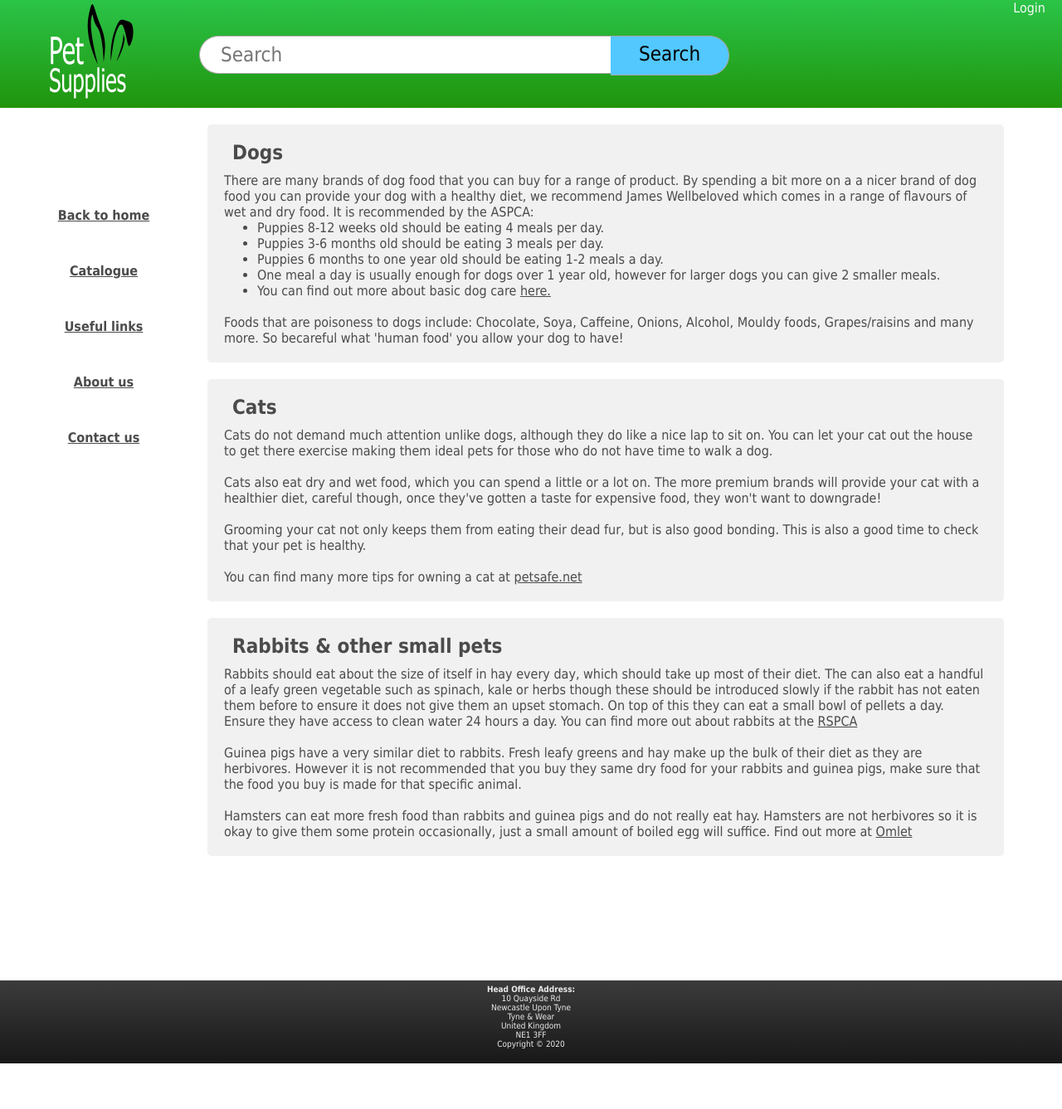
After one commit to jakebaz/Dynamic-wesite-for-petshop, a PHP site: page /php/pet_info.php in a window 1280 px wide. The commit adds this page. Shown: the whole page at 83% size. Run offline with PHP 8.4, Linux system fonts and the light colour scheme.

Commit message:
added info on pets page

```diff
--- a/css/styles.css
+++ b/css/styles.css
@@ -199,6 +166,26 @@ body{
 #main-display h6{
 	padding-left: 20px;
 	clear: both;
+}
+
+.main article{
+	padding: 10px 20px 20px 20px;
+	margin-top: 20px;
+	background-color: #f1f1f1;
+	border-radius: 5px;
+}
+
+.main article a:hover{
+	color: #2BC448;
+}
+
+.main article h2{
+	font-size: 24px;
+	padding: 10px;
+}
+
+.main article ul li{
+	margin-left: 40px;
 }
 
 .web-form {
@@ -525,13 +512,14 @@ body{
 .footer{
 	position: relative;
 	width: 100%;
-	height: 150px;
-	margin-top: -150px;
+	height: 100px;
+	margin-top: -100px;
 	clear: both;
 	background-image: linear-gradient(#3b3b3b, #181818);
 	bottom: 0;
 	margin-bottom: 0;
 	border: 0;
+
 }
 
 .footer-address{
@@ -542,8 +530,10 @@ body{
 
 .footer-address h6{
 	color: #ebebeb;
+	font-size: 10px;
 }
 
 .footer-address li{
 	color: #ebebeb;
+	font-size: 10px;
 }
--- a/php/about.php
+++ b/php/about.php
@@ -36,7 +36,7 @@
 				<div class="navigation">
 					<ul>
 						<li><a href="catalogue.php">Catalogue</a></li>
-						<li><a href="#">Information on pets</a></li>
+						<li><a href="pet_info.php">Information on pets</a></li>
 						<li><a href="#">Useful links</a></li>
 						<li><a href="about.php">About us</a></li>
 						<li><a href="contact.php">Contact us</a></li>
--- a/php/cart.php
+++ b/php/cart.php
@@ -54,7 +54,7 @@ error_reporting(E_ALL);
 				<div class="navigation">
 					<ul>
 						<li><a href="catalogue.php">Catalogue</a></li>
-						<li><a href="#">Information on pets</a></li>
+						<li><a href="pet_info.php">Information on pets</a></li>
 						<li><a href="#">Useful links</a></li>
 						<li><a href="about.php">About us</a></li>
 						<li><a href="contact.php">Contact us</a></li>
@@ -79,7 +79,7 @@ error_reporting(E_ALL);
 
                                 }
                             } else{
-                                echo '<h1 id="empty-cart">Your cart is empty</h1>';
+                                echo '<h1>Your cart is empty</h1>';
                             }
                         ?>
                     </div>
--- a/php/contact.php
+++ b/php/contact.php
@@ -36,7 +36,7 @@
 				<div class="navigation">
 					<ul>
 						<li><a href="catalogue.php">Catalogue</a></li>
-						<li><a href="#">Information on pets</a></li>
+						<li><a href="pet_info.php">Information on pets</a></li>
 						<li><a href="#">Useful links</a></li>
 						<li><a href="about.php">About us</a></li>
 						<li><a href="contact.php">Contact us</a></li>
--- a/php/login_form.php
+++ b/php/login_form.php
@@ -28,7 +28,7 @@
 				<div class="navigation">
 					<ul>
 						<li><a href="catalogue.php">Catalogue</a></li>
-						<li><a href="#">Information on pets</a></li>
+						<li><a href="pet_info.php">Information on pets</a></li>
 						<li><a href="#">Useful links</a></li>
 						<li><a href="about.php">About us</a></li>
 						<li><a href="contact.php">Contact us</a></li>
--- /dev/null
+++ b/php/pet_info.php
@@ -0,0 +1,114 @@
+<?php
+session_start();
+?>
+
+<html>
+<head>
+	<title>Pet Supplies|Home</title>
+	<meta charset="utf-8"/>
+	<meta name="viewport" content="width=device-width, initial-scale=1.0">
+	<meta name="keywords" content="pets, pet shop, pet supplies"/>
+	<meta name="author" content="Jacob Bazin"/>
+	<link rel="stylesheet" type="text/css" href="../css/styles.css">
+	<script src="https://ajax.googleapis.com/ajax/libs/jquery/3.5.1/jquery.min.js"></script>
+	<script src="../js/script.js"></script>
+</head>
+<body>
+	<div class="main-wrapper">
+		<div class="content-wrapper">
+			<div class="top-banner">
+				<a href="home.php"><img class="logo" src="../images/Logo2.png"></a>
+				<div class="search-bar">
+					<input id="search-box" type="text" name="search-bar" placeholder="Search">
+					<button type="submit" id="search-button">Search</button>
+				</div>
+				<div class="buttons">
+					<?php
+					if (!isset($_SESSION['loggedInUser'])){
+						echo '<a href="login_form.php">Login</a>';
+					} else{
+						echo '<a href="profile.php">'.$_SESSION['loggedInUser'].'</a>';
+						echo '<a href="logout.php">Logout</a>';
+						echo '<a href="cart.php">Shopping Basket</a>';
+					}
+					?>
+				</div>
+			</div>
+			<div class="left-pane">
+				<div class="navigation">
+					<ul>
+                        <li><a href="home.php">Back to home</a></li>
+						<li><a href="catalogue.php">Catalogue</a></li>
+						<li><a href="#">Useful links</a></li>
+						<li><a href="about.php">About us</a></li>
+						<li><a href="contact.php">Contact us</a></li>
+					</ul>
+				</div>
+			</div>
+			<div class="main">
+				<article class="about-dogs">
+					<h2>Dogs</h2>
+					<p>There are many brands of dog food that you can buy for a range of product. By spending a bit more on a
+						a nicer brand of dog food you can provide your dog with a healthy diet, we recommend James Wellbeloved
+						which comes in a range of flavours of wet and dry food. It is recommended by the ASPCA:
+						<ul>
+							<li>Puppies 8-12 weeks old should be eating 4 meals per day.</li>
+							<li>Puppies 3-6 months old should be eating 3 meals per day.</li>
+							<li>Puppies 6 months to one year old should be eating 1-2 meals a day.</li>
+							<li>One meal a day is usually enough for dogs over 1 year old, however for larger dogs you can
+								give 2 smaller meals.
+							</li>
+							<li>You can find out more about basic dog care <a href="https://www.aspca.org/pet-care/dog-care/general-dog-care">here.</a> </li>
+						</ul>
+					</p><br/>
+					<p>Foods that are poisoness to dogs include: Chocolate, Soya, Caffeine, Onions, Alcohol,
+						Mouldy foods, Grapes/raisins and many more. So becareful what 'human food' you allow your dog to have!</p>
+				</article>
+				<article class="about-cats">
+					<h2>Cats</h2>
+					<p>Cats do not demand much attention unlike dogs, although they do like a nice lap to sit on. You can let your cat out
+						the house to get there exercise making them ideal pets for those who do not have time to walk a dog.
+					</p><br/>
+					<p>Cats also eat dry and wet food, which you can spend a little or a lot on. The more premium brands will provide your cat
+						with a healthier diet, careful though, once they've gotten a taste for expensive food, they won't want to downgrade!
+					</p><br/>
+					<p>Grooming your cat not only keeps them from eating their dead fur, but is also good bonding. This is also a good time to check
+						that your pet is healthy.
+					</p><br/>
+					<p>You can find many more tips for owning a cat at <a href="https://www.petsafe.net/learn/cats-101-basic-health-care-tips-to-keep-your-cat-healthy">petsafe.net</a></p>
+				</article>
+				<article class="about-rabbits">
+					<h2>Rabbits & other small pets</h2>
+					<p>Rabbits should eat about the size of itself in hay every day, which should take up most of their diet. The can also
+						eat a handful of a leafy green vegetable such as spinach, kale or herbs though these should be introduced slowly
+						if the rabbit has not eaten them before to ensure it does not give them an upset stomach. On top of this they can
+						eat a small bowl of pellets a day. Ensure they have access to clean water 24 hours a day. You can find more out
+						about rabbits at the <a href="https://www.rspca.org.uk/adviceandwelfare/pets/rabbits/diet/planner#:~:text=Rabbits%20need%20at%20least%20one,%2C%20or%20kiln%2Ddried%20grass.">RSPCA</a>
+					</p><br/>
+					<p>Guinea pigs have a very similar diet to rabbits. Fresh leafy greens and hay make up the bulk of their diet as they
+						are herbivores. However it is not recommended that you buy they same dry food for your rabbits and guinea pigs, make sure
+						that the food you buy is made for that specific animal.
+					</p><br/>
+					<p>Hamsters can eat more fresh food than rabbits and guinea pigs and do not really eat hay. Hamsters are not herbivores so it is
+						okay to give them some protein occasionally, just a small amount of boiled egg will suffice. Find out more at
+						<a href="https://www.omlet.co.uk/guide/hamsters/feeding_your_hamster/what_do_hamsters_eat/#:~:text=Fresh%20food%2C%20consisting%20of%20fresh,at%20our%20Hamster%20Food%20List.">Omlet</a>
+					</p>
+				</article>
+            </div>
+        </div>
+	</div>
+	<footer class="footer">
+		<div class="footer-address">
+			<h6>Head Office Address:</h6>
+			<ul>
+				<li>10 Quayside Rd</li>
+				<li>Newcastle Upon Tyne</li>
+				<li>Tyne & Wear</li>
+				<li>United Kingdom</li>
+				<li>NE1 3FF</li>
+				<li>Copyright &copy; 2020</li>
+		 	</ul>
+		</div>
+	</footer>
+</body>
+</html>
--- a/php/product.php
+++ b/php/product.php
@@ -66,7 +66,7 @@
 				<div class="navigation">
 					<ul>
 						<li><a href="home.php">Back to Home</a></li>
-						<li><a href="#">Information on pets</a></li>
+						<li><a href="pet_info.php">Information on pets</a></li>
 						<li><a href="#">Useful links</a></li>
 						<li><a href="about.php">About us</a></li>
 						<li><a href="contact.php">Contact us</a></li>
--- a/php/register_form.php
+++ b/php/register_form.php
@@ -28,7 +28,7 @@
 				<div class="navigation">
 					<ul>
 						<li><a href="catalogue.php">Catalogue</a></li>
-						<li><a href="#">Information on pets</a></li>
+						<li><a href="pet_info.php">Information on pets</a></li>
 						<li><a href="#">Useful links</a></li>
 						<li><a href="about.php">About us</a></li>
 						<li><a href="contact.php">Contact us</a></li>
```
Also changed, not shown: other parts of css/styles.css (+0 -33 lines), php/catalogue.php (+4 -28 lines), php/home.php (+9 -9 lines).
